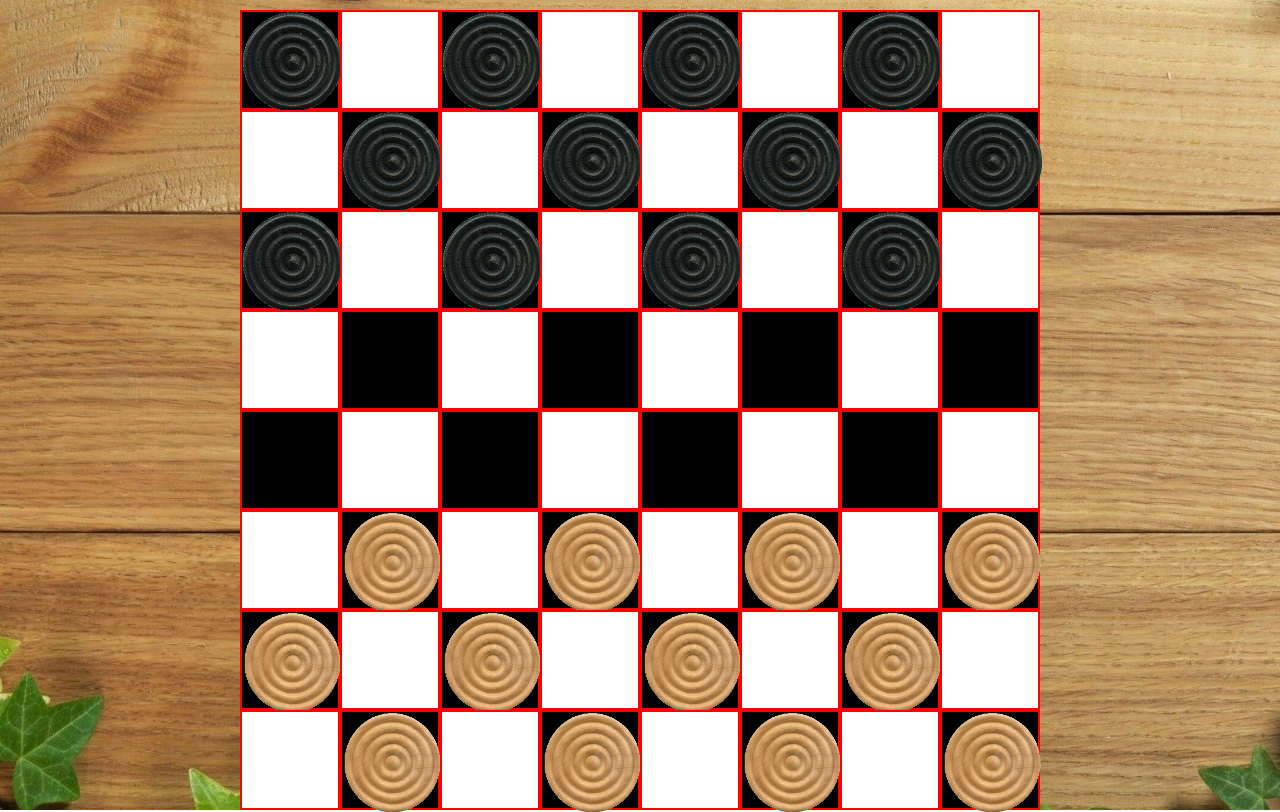
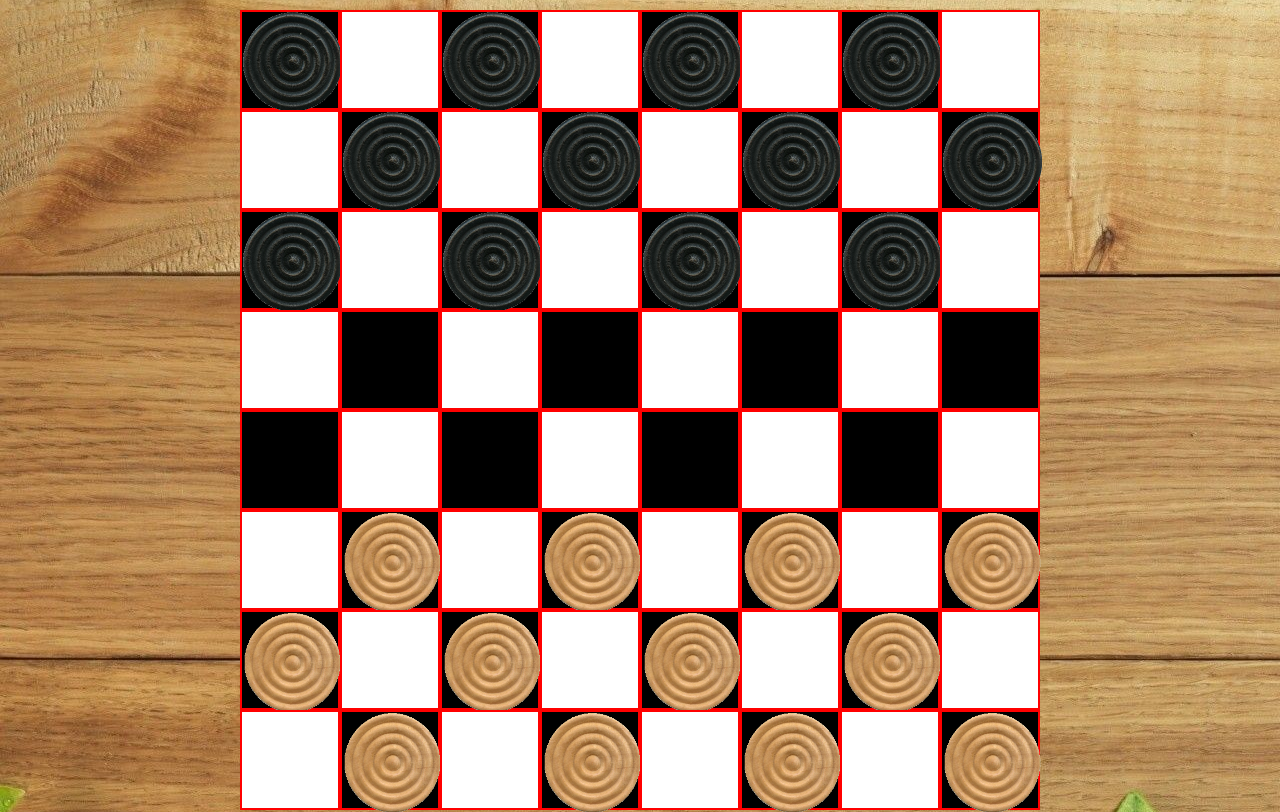
Before and after one commit to Olena96/Checkers-With-Floats, a plain HTML site: page index.html in a window 1280 px wide. Shown: the part 86-898 px from the top of the page. Drawn offline with Linux system fonts and the light colour scheme.

Commit message:
Checked height

```diff
--- a/css/styles.css
+++ b/css/styles.css
@@ -34,8 +34,9 @@ body, html {
 
 body {
 background: url(../images/table.jpg) no-repeat;
-background-size: cover;
-min-height: 100%;
+/*background-size: 100%;*/
+min-height: 100vh;
+height: 100vh;
 }
 
 
@@ -66,6 +67,8 @@ margin-bottom: 30px;
  float:left;
  border: 2px solid red;
   }
+
+
 
 /*.one >.cell:nth-child(odd) {
 background: #000; }
```
